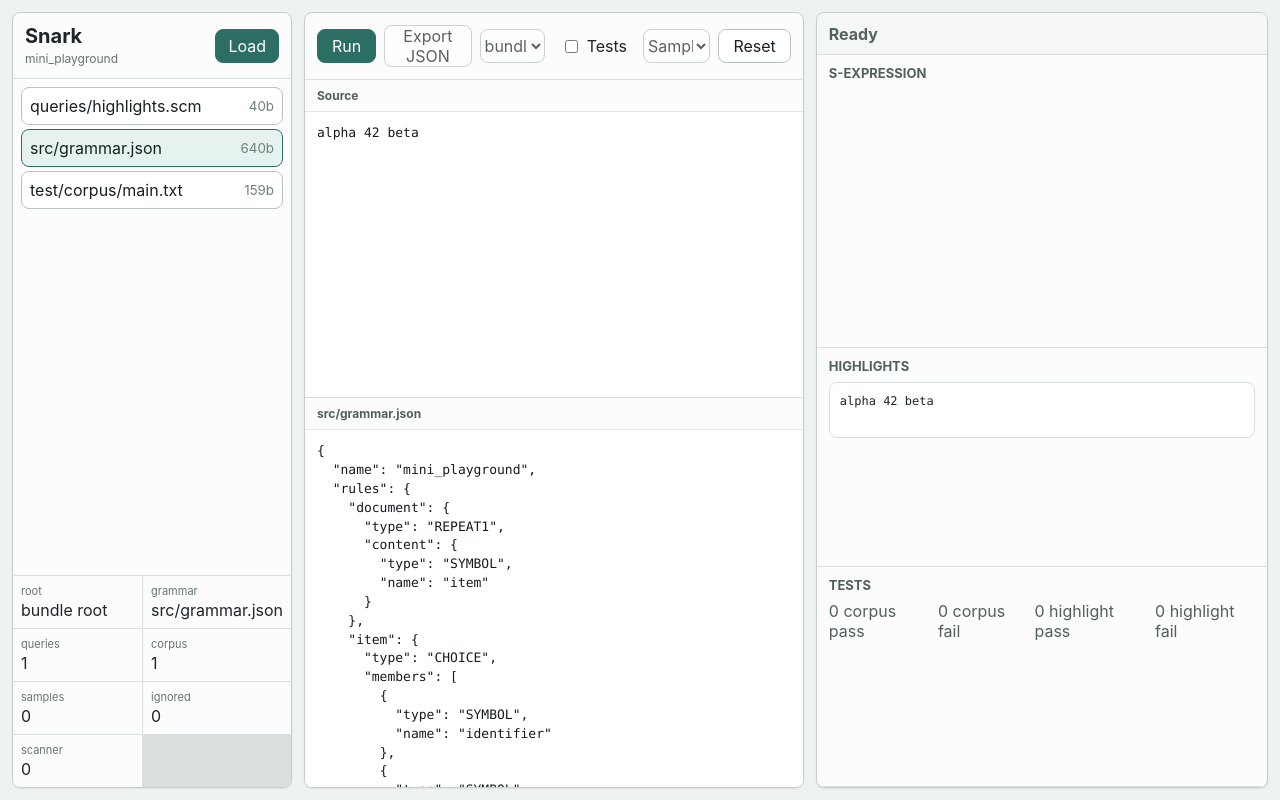
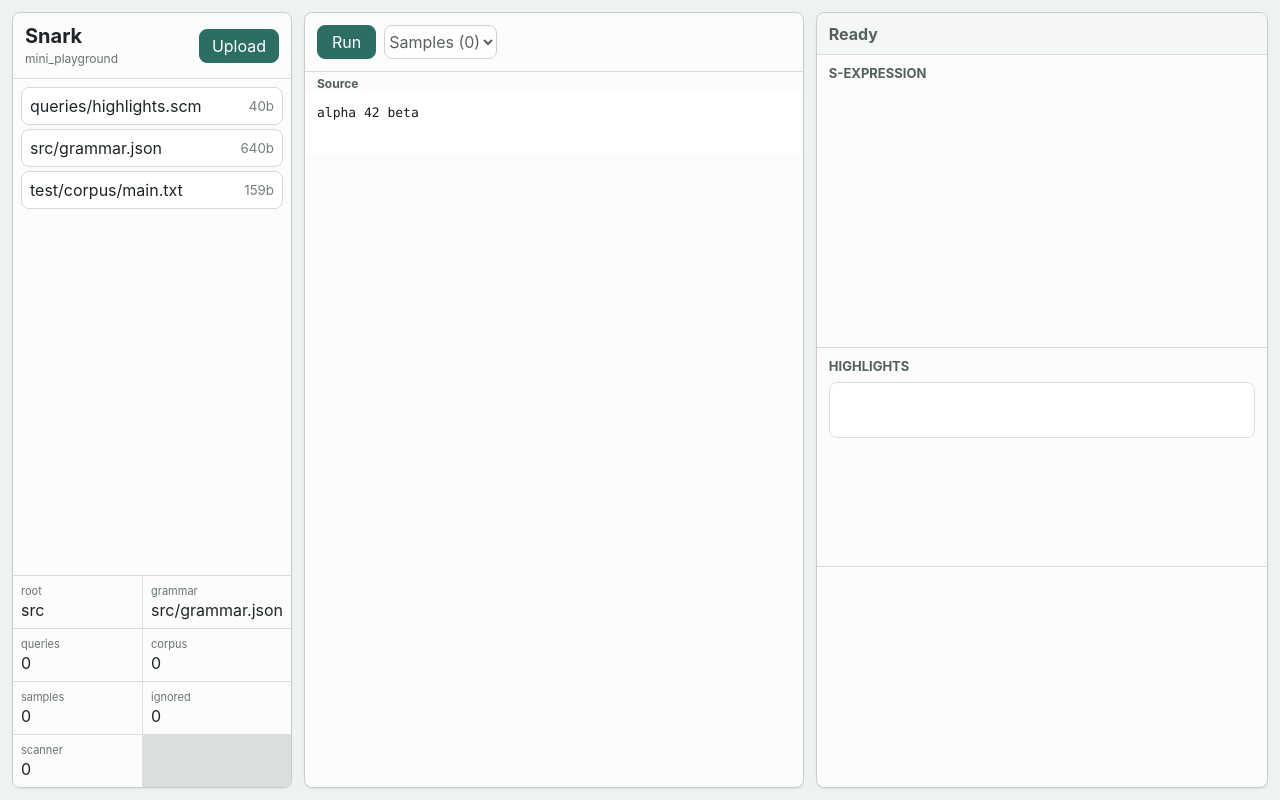
Before and after one commit to bearcove/snark, a React (Vite) app in the folder playgrounds/snark/: page / in a window 1280 px wide. Built offline with nearby package versions, Linux system fonts and the light colour scheme; what @bearcove/snark-wasm would draw is missing.

Commit message:
Simplify Snark playground upload flow

```diff
--- a/playgrounds/snark/src/App.tsx
+++ b/playgrounds/snark/src/App.tsx
@@ -169,17 +169,11 @@ function sortedFiles(files: BundleFile[]) {
 
 export function App() {
   const [files, setFiles] = useState<BundleFile[]>(defaultFiles);
-  const [selectedPath, setSelectedPath] = useState("src/grammar.json");
   const [selectedGrammarRoot, setSelectedGrammarRoot] = useState("");
   const [input, setInput] = useState("alpha 42 beta");
-  const [runCorpus, setRunCorpus] = useState(false);
   const [result, setResult] = useState<PlaygroundResponse | null>(null);
   const [busy, setBusy] = useState(false);
 
-  const selectedFile = useMemo(
-    () => files.find((file) => file.path === selectedPath) ?? files[0],
-    [files, selectedPath],
-  );
   const grammarRoots = useMemo(() => discoverGrammarRoots(files), [files]);
   const activeGrammarRoot = useMemo(
     () => grammarRootForId(files, selectedGrammarRoot),
@@ -194,8 +188,18 @@ export function App() {
     () => sortedFiles(projectedFiles).filter((file): file is SampleFile => file.path.startsWith("samples/")),
     [projectedFiles],
   );
+  const hasBundledTests = useMemo(
+    () =>
+      projectedFiles.some(
+        (file) =>
+          file.path.startsWith("test/corpus/") ||
+          file.path.startsWith("test/highlight/") ||
+          file.path.startsWith("test/highlights/"),
+      ),
+    [projectedFiles],
+  );
   const highlightedSource = useMemo(
-    () => renderHighlightedSource(input, result?.highlights ?? []),
+    () => (result ? renderHighlightedSource(input, result.highlights) : ""),
     [input, result?.highlights],
   );
 
@@ -211,49 +215,14 @@ export function App() {
     );
     const next = sortedFiles(normalizeBrowserFiles(loaded));
     const nextGrammarRoot = preferredGrammarRootId(next);
-    const nextRoot = grammarRootForId(next, nextGrammarRoot);
     const nextProjectedFiles = projectedFilesForGrammarRootId(next, nextGrammarRoot);
     setFiles(next);
     setSelectedGrammarRoot(nextGrammarRoot);
-    setSelectedPath(
-      nextRoot?.grammarPath && next.some((file) => file.path === nextRoot.grammarPath)
-        ? nextRoot.grammarPath
-        : next.some((file) => file.path === "src/grammar.json")
-          ? "src/grammar.json"
-          : next.some((file) => file.path === "grammar.js")
-            ? "grammar.js"
-            : next[0].path,
-    );
     const firstSample = nextProjectedFiles.find((file) => file.path.startsWith("samples/"));
     if (firstSample) {
       setInput(firstSample.text);
-      setSelectedPath(firstSample.sourcePath);
     }
     setResult(null);
-  }
-
-  function updateSelectedFile(text: string) {
-    setFiles((current) =>
-      current.map((file) => (file.path === selectedFile.path ? { ...file, text } : file)),
-    );
-  }
-
-  function exportResult() {
-    if (!result) {
-      return;
-    }
-    downloadJson("snark-playground-result.json", {
-      request: {
-        input,
-        run_corpus: runCorpus,
-        grammar_root: activeGrammarRootId,
-        files: sortedFiles(files).map((file) => ({
-          path: file.path,
-          bytes: new TextEncoder().encode(file.text).length,
-        })),
-      },
-      response: result,
-    });
   }
 
   async function run() {
@@ -268,7 +237,7 @@ export function App() {
       ).catch((error: unknown) => {
         throw new PlaygroundRunError("grammar.js", errorMessage(error));
       });
-      const response = callParseBundle(runnableFiles, input, runCorpus);
+      const response = callParseBundle(runnableFiles, input, hasBundledTests);
       setResult(JSON.parse(response) as PlaygroundResponse);
     } catch (error) {
       const diagnostic =
@@ -290,7 +259,7 @@ export function App() {
             <p>{result?.language ?? "mini_playground"}</p>
           </div>
           <label className="file-button">
-            Load
+            Upload
             <input
               type="file"
               multiple
@@ -301,15 +270,13 @@ export function App() {
         </div>
         <div className="file-list">
           {sortedFiles(files).map((file) => (
-            <button
+            <div
               key={file.path}
-              className={file.path === selectedFile.path ? "file-row active" : "file-row"}
-              type="button"
-              onClick={() => setSelectedPath(file.path)}
+              className="file-row"
             >
               <span>{file.path}</span>
               <small>{file.text.length.toLocaleString()}b</small>
-            </button>
+            </div>
           ))}
         </div>
         {!result && (
@@ -323,48 +290,30 @@ export function App() {
         )}
       </section>
 
-      <section className="pane work-pane" aria-label="Source and selected file">
+      <section className="pane work-pane" aria-label="Source">
         <div className="toolbar">
           <button type="button" onClick={() => void run()} disabled={busy}>
             {busy ? "Running" : "Run"}
           </button>
-          <button type="button" onClick={exportResult} disabled={!result}>
-            Export JSON
-          </button>
+          {grammarRoots.length > 1 ? (
             <select
               aria-label="Grammar root"
               className="grammar-select"
-            disabled={grammarRoots.length <= 1}
               value={activeGrammarRoot?.id ?? ""}
               onChange={(event) => {
-              const nextRoot = grammarRootForId(files, event.currentTarget.value);
                 setSelectedGrammarRoot(event.currentTarget.value);
-              if (nextRoot && files.some((file) => file.path === nextRoot.grammarPath)) {
-                setSelectedPath(nextRoot.grammarPath);
-              }
                 setResult(null);
               }}
             >
-            {grammarRoots.length === 0 ? (
-              <option value="">No grammar root</option>
-            ) : (
-              grammarRoots.map((root) => (
+              {grammarRoots.map((root) => (
                 <option key={root.id} value={root.id}>
                   {root.label}
                 </option>
-              ))
-            )}
+              ))}
             </select>
-          <label className="check-row">
-            <input
-              type="checkbox"
-              checked={runCorpus}
-              onChange={(event) => setRunCorpus(event.currentTarget.checked)}
-            />
-            Tests
-          </label>
+          ) : null}
           <select
-            aria-label="Load sample"
+            aria-label="Sample"
             className="sample-select"
             disabled={sampleFiles.length === 0}
             value=""
@@ -372,7 +321,6 @@ export function App() {
               const sample = sampleFiles.find((file) => file.sourcePath === event.currentTarget.value);
               if (sample) {
                 setInput(sample.text);
-                setSelectedPath(sample.sourcePath);
               }
             }}
           >
@@ -383,34 +331,12 @@ export function App() {
               </option>
             ))}
           </select>
-          <button
-            type="button"
-            className="secondary"
-            onClick={() => {
-              setFiles(defaultFiles);
-              setSelectedPath("src/grammar.json");
-              setSelectedGrammarRoot("");
-              setInput("alpha 42 beta");
-              setResult(null);
-            }}
-          >
-            Reset
-          </button>
         </div>
 
-        <div className="editor-grid">
-          <label className="editor-block">
+        <label className="editor-block source-editor">
           <span>Source</span>
           <textarea value={input} onChange={(event) => setInput(event.currentTarget.value)} />
         </label>
-          <label className="editor-block">
-            <span>{selectedFile.path}</span>
-            <textarea
-              value={selectedFile.text}
-              onChange={(event) => updateSelectedFile(event.currentTarget.value)}
-            />
-          </label>
-        </div>
       </section>
 
       <section className="pane result-pane" aria-label="Parse results">
@@ -448,27 +374,27 @@ export function App() {
               ))}
             </div>
           </section>
+          {result ? (
           <section>
             <h2>Tests</h2>
             <div className="corpus-summary">
-              <span>{result?.tests.corpus_passed ?? 0} corpus pass</span>
-              <span>{result?.tests.corpus_failed ?? 0} corpus fail</span>
-              <span>{result?.tests.highlight_assertions_passed ?? 0} highlight pass</span>
+              <span>{result.tests.corpus_passed} corpus pass</span>
+              <span>{result.tests.corpus_failed} corpus fail</span>
+              <span>{result.tests.highlight_assertions_passed} highlight pass</span>
               <span>
-                {(result?.tests.highlight_assertions_failed ?? 0) +
-                  (result?.tests.highlight_fixture_errors ?? 0)}{" "}
+                {result.tests.highlight_assertions_failed + result.tests.highlight_fixture_errors}{" "}
                 highlight fail
               </span>
             </div>
             <div className="corpus-list">
-              {result?.corpus.map((caseResult, index) => (
+              {result.corpus.map((caseResult, index) => (
                 <details key={`${caseResult.path}-${caseResult.case_name}-${index}`}>
                   <summary className={caseResult.passed ? "pass" : "fail"}>
                     {caseResult.case_name}
                   </summary>
                   <div className="test-actions">
                     <button type="button" onClick={() => setInput(caseResult.input)}>
-                      Load input
+                      Use input
                     </button>
                   </div>
                   <div className="test-detail-grid">
@@ -493,14 +419,14 @@ export function App() {
                   </div>
                 </details>
               ))}
-              {result?.highlight_tests.map((fixture) => (
+              {result.highlight_tests.map((fixture) => (
                 <details key={fixture.path}>
                   <summary className={fixture.passed ? "pass" : "fail"}>
                     {fixture.path} ({fixture.passed_count}/{fixture.assertion_count})
                   </summary>
                   <div className="test-actions">
                     <button type="button" onClick={() => setInput(fixture.input)}>
-                      Load fixture
+                      Use fixture
                     </button>
                   </div>
                   {fixture.error ? (
@@ -530,6 +456,7 @@ export function App() {
               ))}
             </div>
           </section>
+          ) : null}
         </div>
         {result?.limitations.length ? (
           <ul className="limitations">
@@ -776,19 +703,35 @@ function normalizePath(path: string) {
 }
 
 function arboriumRoot(path: string) {
-  if (path.startsWith("def/grammar/grammar.js")) {
+  if (
+    path.startsWith("def/grammar/grammar.json") ||
+    path.startsWith("def/grammar/src/grammar.json") ||
+    path.startsWith("def/grammar/grammar.js")
+  ) {
     return [""];
   }
-  const marker = "/def/grammar/grammar.js";
+  for (const marker of [
+    "/def/grammar/grammar.json",
+    "/def/grammar/src/grammar.json",
+    "/def/grammar/grammar.js",
+  ]) {
     const index = path.indexOf(marker);
-  return index >= 0 ? [path.slice(0, index)] : [];
+    if (index >= 0) {
+      return [path.slice(0, index)];
+    }
+  }
+  return [];
 }
 
 function packageRoot(path: string) {
-  if (path === "grammar.js" || path === "src/grammar.json") {
+  if (path === "grammar.js" || path === "grammar.json" || path === "src/grammar.json") {
     return [""];
   }
-  if (path.endsWith("/def/grammar/grammar.js") || path.endsWith("/def/grammar/src/grammar.json")) {
+  if (
+    path.endsWith("/def/grammar/grammar.json") ||
+    path.endsWith("/def/grammar/src/grammar.json") ||
+    path.endsWith("/def/grammar/grammar.js")
+  ) {
     return [];
   }
   if (path.endsWith("/grammar.js")) {
@@ -796,6 +739,9 @@ function packageRoot(path: string) {
   }
   if (path.endsWith("/src/grammar.json")) {
     return [path.slice(0, -"/src/grammar.json".length)];
+  }
+  if (path.endsWith("/grammar.json")) {
+    return [path.slice(0, -"/grammar.json".length)];
   }
   return [];
 }
@@ -883,6 +829,7 @@ function normalizeArboriumDefPath(relative: string) {
 function normalizePackagePath(path: string) {
   if (
     [
+      "grammar.json",
       "grammar.js",
       "src/grammar.json",
       "src/scanner.c",
@@ -894,9 +841,10 @@ function normalizePackagePath(path: string) {
       "bindings/node/binding.cc",
     ].includes(path)
   ) {
-    return path;
+    return path === "grammar.json" ? "src/grammar.json" : path;
   }
   for (const suffix of [
+    "/grammar.json",
     "/src/grammar.json",
     "/src/scanner.c",
     "/src/scanner.cc",
@@ -907,7 +855,7 @@ function normalizePackagePath(path: string) {
     "/bindings/node/binding.cc",
   ]) {
     if (path.endsWith(suffix)) {
-      return suffix.slice(1);
+      return suffix === "/grammar.json" ? "src/grammar.json" : suffix.slice(1);
     }
   }
   for (const token of ["/queries/", "/test/corpus/", "/test/highlight/", "/test/highlights/", "/samples/"]) {
@@ -968,13 +916,13 @@ class PlaygroundRunError extends Error {
   }
 }
 
-function callParseBundle(files: BundleFile[], input: string, runCorpus: boolean) {
+function callParseBundle(files: BundleFile[], input: string, runBundledTests: boolean) {
   try {
     return parseBundle(
       JSON.stringify({
         files,
         input,
-        run_corpus: runCorpus,
+        run_corpus: runBundledTests,
       }),
     );
   } catch (error) {
@@ -984,18 +932,6 @@ function callParseBundle(files: BundleFile[], input: string, runCorpus: boolean)
 
 function errorMessage(error: unknown) {
   return error instanceof Error ? error.message : String(error);
-}
-
-function downloadJson(filename: string, value: unknown) {
-  const blob = new Blob([JSON.stringify(value, null, 2) + "\n"], {
-    type: "application/json",
-  });
-  const url = URL.createObjectURL(blob);
-  const link = document.createElement("a");
-  link.href = url;
-  link.download = filename;
-  link.click();
-  URL.revokeObjectURL(url);
 }
 
 function isGeneratedPath(path: string) {
--- a/playgrounds/snark/src/styles.css
+++ b/playgrounds/snark/src/styles.css
@@ -136,12 +136,10 @@ h3 {
   width: 100%;
   margin-bottom: 4px;
   padding: 8px;
+  border: 1px solid #d0d9d5;
+  border-radius: 8px;
+  background: #ffffff;
   text-align: left;
-}
-
-.file-row.active {
-  border-color: #2d6e64;
-  background: #e5f2ef;
 }
 
 .file-row span {
@@ -228,18 +226,6 @@ h3 {
   color: #fff;
 }
 
-.toolbar .secondary {
-  margin-left: auto;
-}
-
-.check-row {
-  display: inline-flex;
-  align-items: center;
-  gap: 6px;
-  min-height: 34px;
-  padding: 0 8px;
-}
-
 .sample-select,
 .grammar-select {
   min-width: 0;
@@ -251,25 +237,12 @@ h3 {
   color: #182024;
 }
 
-.editor-grid {
-  display: grid;
-  grid-template-rows: minmax(180px, 0.9fr) minmax(240px, 1.1fr);
+.source-editor {
   flex: 1;
   min-height: 0;
 }
 
-.editor-block {
-  display: flex;
-  flex-direction: column;
-  min-height: 0;
-  border-bottom: 1px solid #d8dfdc;
-}
-
-.editor-block:last-child {
-  border-bottom: 0;
-}
-
-.editor-block span {
+.source-editor span {
   padding: 8px 12px;
   border-bottom: 1px solid #e2e8e5;
   color: #51605b;
--- a/playgrounds/snark/src/treeSitterDsl.ts
+++ b/playgrounds/snark/src/treeSitterDsl.ts
@@ -37,63 +37,14 @@ export async function filesWithGrammarJson(
 }
 
 export function discoverGrammarRoots(files: DslBundleFile[]): GrammarRoot[] {
+  const normalizedPaths = files.map((file) => normalizePath(file.path));
+  const hasGrammarJson = normalizedPaths.some((path) => basename(path) === "grammar.json");
   const roots = new Map<string, GrammarRoot>();
-  for (const file of files) {
-    const path = normalizePath(file.path);
-    if (path === "src/grammar.json") {
-      upsertGrammarRoot(roots, {
-        id: "",
-        label: "bundle root",
-        grammarPath: path,
-        kind: "package",
-      });
-    } else if (path === "grammar.js") {
-      upsertGrammarRoot(roots, {
-        id: "",
-        label: "bundle root",
-        grammarPath: path,
-        kind: "package",
-      });
-    } else if (path.endsWith("/def/grammar/grammar.js")) {
-      const root = path.slice(0, -"/grammar/grammar.js".length);
-      upsertGrammarRoot(roots, {
-        id: root,
-        label: root,
-        grammarPath: path,
-        kind: "arborium",
-      });
-    } else if (path.endsWith("/def/grammar/grammar.json")) {
-      const root = path.slice(0, -"/grammar/grammar.json".length);
-      upsertGrammarRoot(roots, {
-        id: root,
-        label: root,
-        grammarPath: path,
-        kind: "arborium",
-      });
-    } else if (path.endsWith("/def/grammar/src/grammar.json")) {
-      const root = path.slice(0, -"/grammar/src/grammar.json".length);
-      upsertGrammarRoot(roots, {
-        id: root,
-        label: root,
-        grammarPath: path,
-        kind: "arborium",
-      });
-    } else if (path.endsWith("/src/grammar.json")) {
-      const root = path.slice(0, -"/src/grammar.json".length);
-      upsertGrammarRoot(roots, {
-        id: root,
-        label: root,
-        grammarPath: path,
-        kind: "package",
-      });
-    } else if (path.endsWith("/grammar.js")) {
-      const root = path.slice(0, -"/grammar.js".length);
-      upsertGrammarRoot(roots, {
-        id: root,
-        label: root,
-        grammarPath: path,
-        kind: "package",
-      });
+  for (const path of normalizedPaths) {
+    const name = basename(path);
+    if (hasGrammarJson ? name === "grammar.json" : name === "grammar.js") {
+      const root = grammarRootFromPath(path);
+      roots.set(root.id, root);
     }
   }
   return [...roots.values()].sort((left, right) => left.label.localeCompare(right.label));
@@ -113,13 +64,6 @@ export function projectedFilesForGrammarRootId(
   rootId = preferredGrammarRootId(files),
 ): ProjectedDslBundleFile[] {
   return filesForGrammarRoot(files, grammarRootForId(files, rootId));
-}
-
-function upsertGrammarRoot(roots: Map<string, GrammarRoot>, root: GrammarRoot) {
-  const current = roots.get(root.id);
-  if (!current || root.grammarPath.endsWith("src/grammar.json")) {
-    roots.set(root.id, root);
-  }
 }
 
 function filesForGrammarRoot(files: DslBundleFile[], root: GrammarRoot | null): ProjectedDslBundleFile[] {
@@ -143,6 +87,40 @@ function filesForGrammarRoot(files: DslBundleFile[], root: GrammarRoot | null):
         };
       }),
   );
+}
+
+function grammarRootFromPath(path: string): GrammarRoot {
+  const root = rootDirectoryForGrammarPath(path);
+  return {
+    id: root,
+    label: root || "bundle root",
+    grammarPath: path,
+    kind: path.includes("/def/grammar/") || path.startsWith("def/grammar/") ? "arborium" : "package",
+  };
+}
+
+function rootDirectoryForGrammarPath(path: string) {
+  if (path === "grammar.json" || path === "grammar.js") {
+    return "";
+  }
+  if (path.startsWith("def/grammar/")) {
+    return "";
+  }
+  for (const suffix of ["/grammar/grammar.json", "/grammar/src/grammar.json", "/grammar/grammar.js"]) {
+    if (path.endsWith(`/def${suffix}`)) {
+      return path.slice(0, -suffix.length);
+    }
+  }
+  for (const suffix of [
+    "/src/grammar.json",
+    "/grammar.json",
+    "/grammar.js",
+  ]) {
+    if (path.endsWith(suffix)) {
+      return path.slice(0, -suffix.length);
+    }
+  }
+  return path.includes("/") ? path.slice(0, path.lastIndexOf("/")) : "";
 }
 
 function emitGrammarJsonInWorker(files: DslBundleFile[], grammarPath: string): Promise<string> {
@@ -381,6 +359,7 @@ function normalizeArboriumDefPath(relative: string) {
 function normalizePackagePath(path: string) {
   if (
     [
+      "grammar.json",
       "grammar.js",
       "src/grammar.json",
       "src/scanner.c",
@@ -392,9 +371,10 @@ function normalizePackagePath(path: string) {
       "bindings/node/binding.cc",
     ].includes(path)
   ) {
-    return path;
+    return path === "grammar.json" ? "src/grammar.json" : path;
   }
   for (const suffix of [
+    "/grammar.json",
     "/src/grammar.json",
     "/src/scanner.c",
     "/src/scanner.cc",
@@ -405,7 +385,7 @@ function normalizePackagePath(path: string) {
     "/bindings/node/binding.cc",
   ]) {
     if (path.endsWith(suffix)) {
-      return suffix.slice(1);
+      return suffix === "/grammar.json" ? "src/grammar.json" : suffix.slice(1);
     }
   }
   for (const token of ["/queries/", "/test/corpus/", "/test/highlight/", "/test/highlights/", "/samples/"]) {
@@ -417,6 +397,11 @@ function normalizePackagePath(path: string) {
   return null;
 }
 
+function basename(path: string) {
+  const index = path.lastIndexOf("/");
+  return index >= 0 ? path.slice(index + 1) : path;
+}
+
 type WorkerRequest = {
   dslSource: string;
   files: DslBundleFile[];
```
Also changed, not shown: 1 other file (tests, documents, lock files or other folders). Lines whose indentation alone changed are shown as unchanged.
